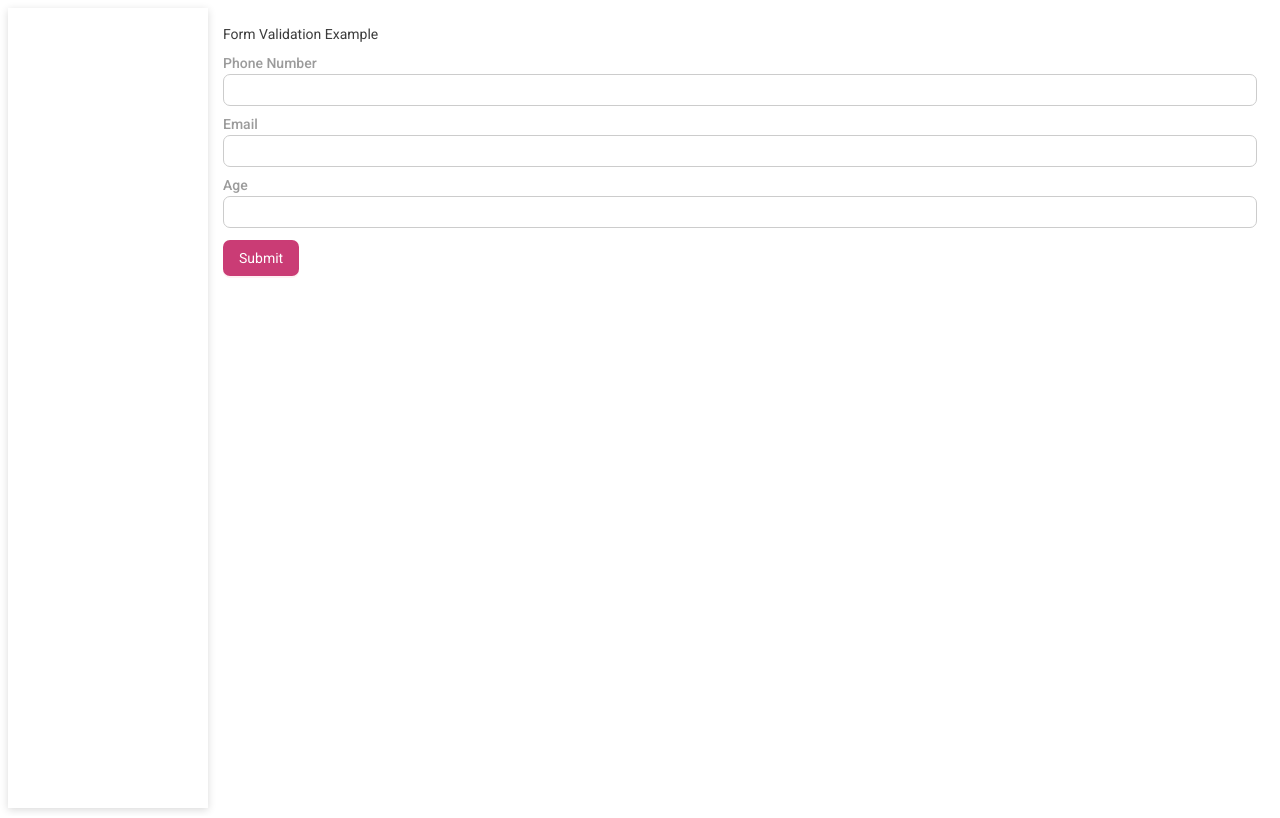
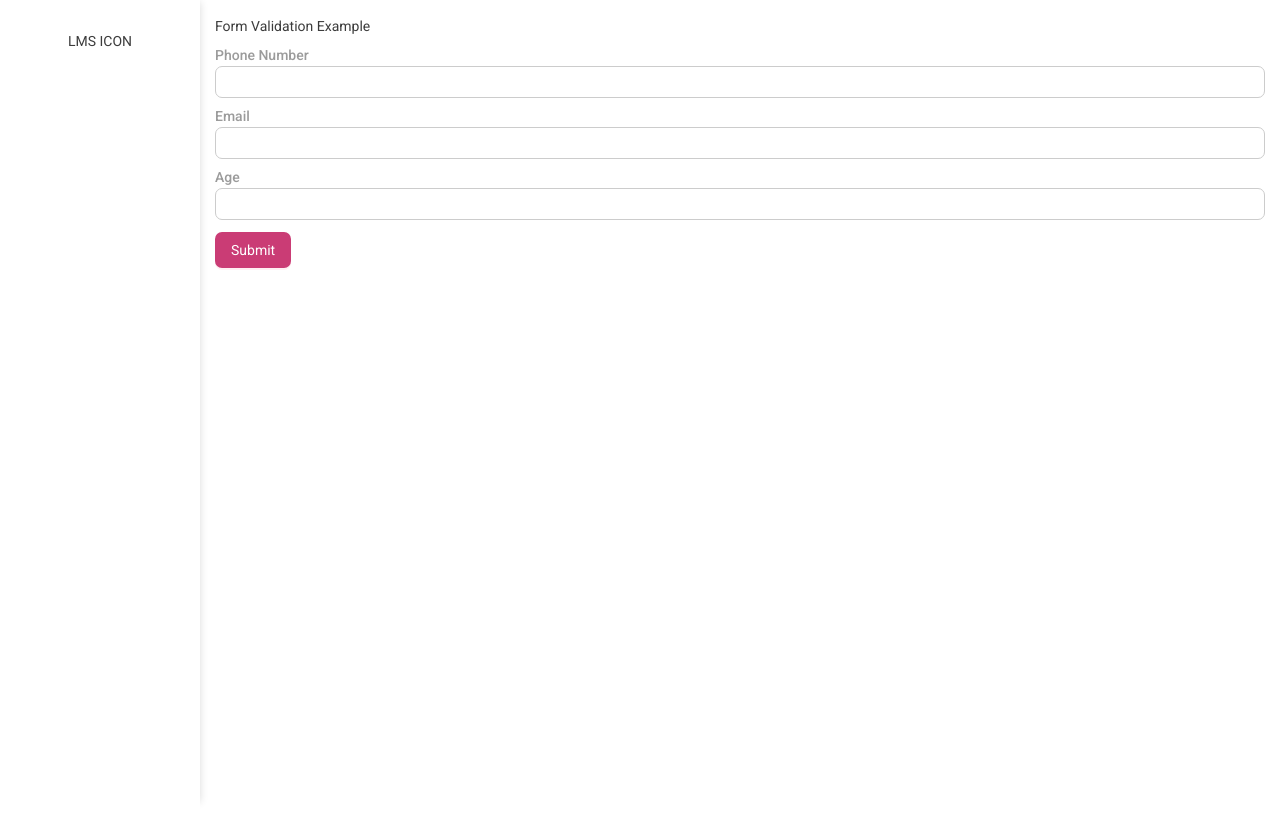
Before and after one commit to AbeethaHeshan/scm_LMS_ui, a React (Vite) app: page /dashboard in a window 1280 px wide. Built offline with nearby package versions, Linux system fonts and the light colour scheme.

Commit message:
updatethe side bar ui 2

```diff
--- a/src/index.css
+++ b/src/index.css
@@ -6,3 +6,27 @@ body {
     'Segoe UI',
     sans-serif;
 }
+
+:root {
+  all: unset;
+  display: block;
+}
+
+*, *::before, *::after {
+  margin: 0;
+  padding: 0;
+  box-sizing: border-box;
+}
+
+button, input, textarea, select {
+  all: unset;
+}
+
+ul, ol {
+  list-style: none;
+}
+
+a {
+  text-decoration: none;
+  color: inherit;
+}
--- a/src/layouts/components/SideBar.tsx
+++ b/src/layouts/components/SideBar.tsx
@@ -3,7 +3,7 @@ import React, { useEffect, useState } from 'react';
 import { useApplicationContext } from '../../context/ApplicationContext';
 import { CalendarOutlined, BookOutlined, PartitionOutlined, InboxOutlined, UsergroupAddOutlined, SettingOutlined, ReadOutlined, DashboardOutlined } from '@ant-design/icons';
 import Sider from 'antd/es/layout/Sider';
-import { Menu } from 'antd';
+import { Menu, Typography } from 'antd';
 import { useLocation, useNavigate } from 'react-router';
 
 interface NavItem {
@@ -191,6 +191,7 @@ const Sidebar: React.FC = () => {
             theme="light"
             style={{ boxShadow: '0 2px 8px rgba(0, 0, 0, 0.15)' }}
         >
+            <Typography style={{textAlign:'center',margin:30}}>LMS ICON</Typography>
             <Menu
                 mode="inline"
                 defaultOpenKeys={openKeys}
--- a/src/layouts/dashboard-layout/DashboardLayout.tsx
+++ b/src/layouts/dashboard-layout/DashboardLayout.tsx
@@ -13,7 +13,6 @@ export const DashboardLayout = (props: Props) => {
         <SideBar />
       </Layout>
 
-
       {/* Main content area */}
       <div style={{ width: '100%',padding:15 }}>
         <Outlet />
```
